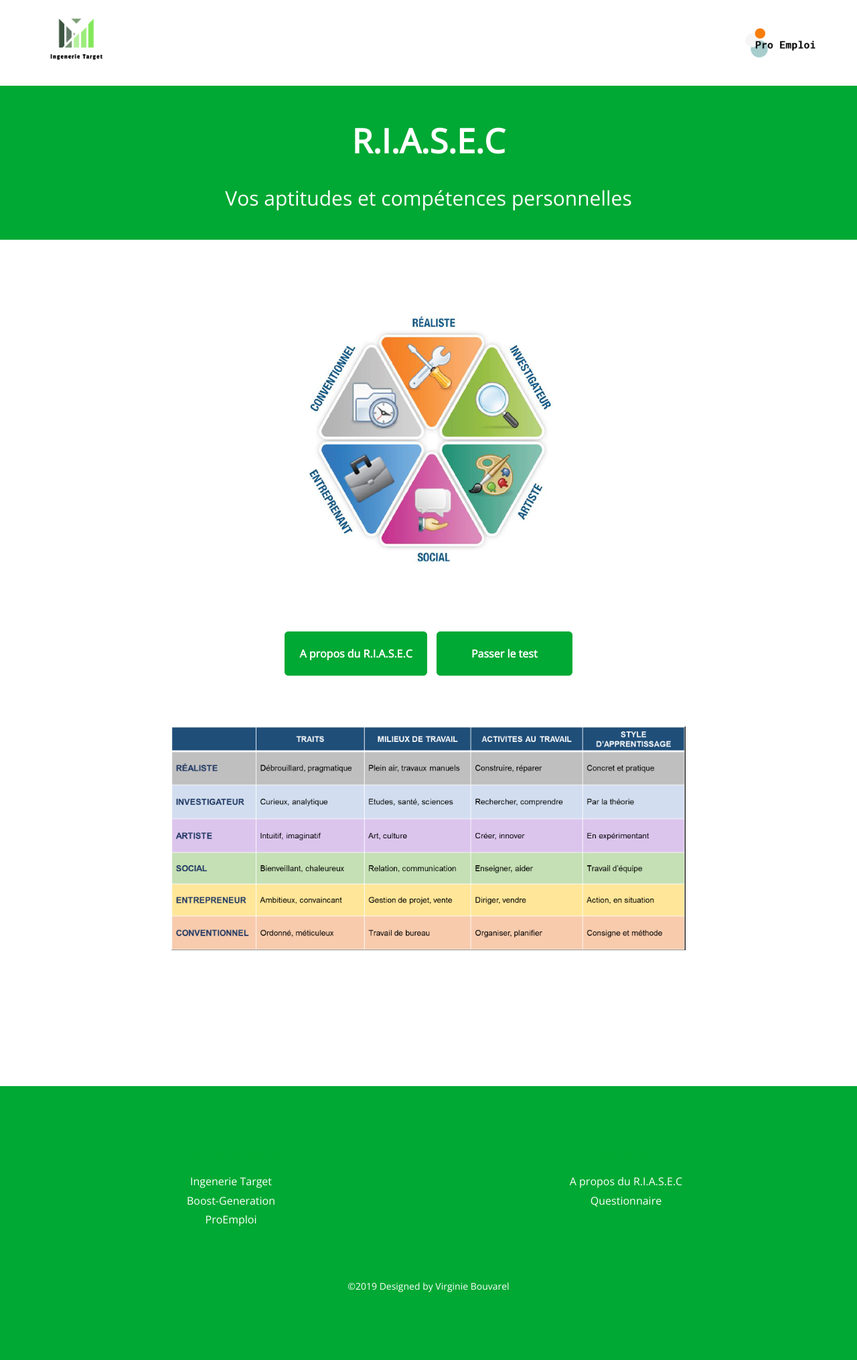
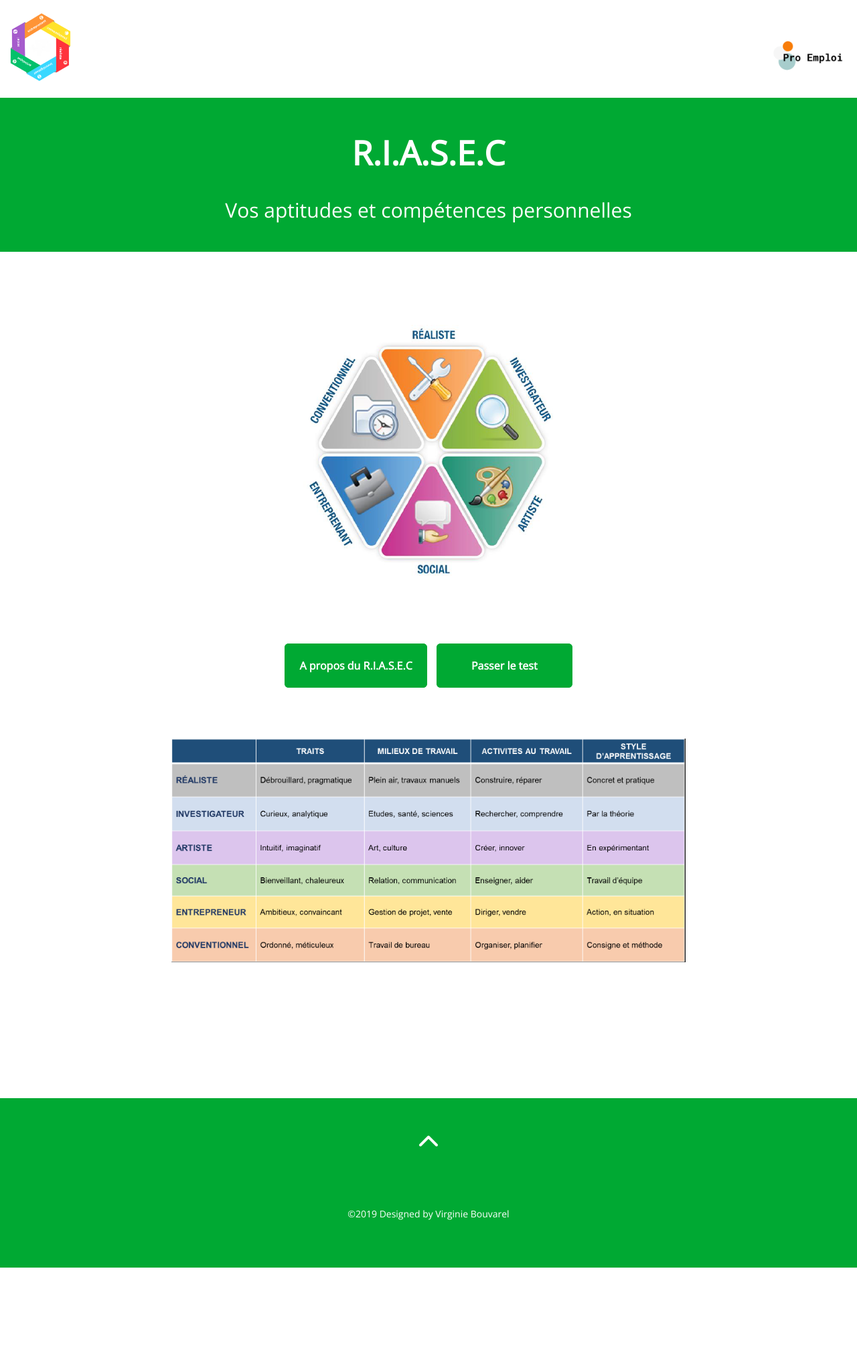
Before and after one commit to VirginieBouvarel/no_tuto, a PHP site: page / in a window 1280 px wide. Shown: the whole page at 67% size. After the commit the page ends 1893 px from the top, so only its background shows below. Run offline with PHP 8.4, Linux system fonts and the light colour scheme; some libraries are stand-ins or nearby versions.

Commit message:
RWD home ok

```diff
--- a/css/style.css
+++ b/css/style.css
@@ -75,16 +75,17 @@ a{
 }
 
 /*HEADER*/
-
+header div{
+    padding:2rem 1rem;
+}
 header div img:first-child{
-    width:10%;
+    width:8%;
     float:left;
-    margin-left:5rem;
+    margin-bottom:1rem;
 }
 header div img:last-child{
     width:10%;
     float:right;
-    margin-right:5rem;;
 }
 header section{
     clear:both;
@@ -103,15 +104,15 @@ header p{
 }
 
 /*MAIN*/
-/*ACCUEIL*/
-main{
+/*HOME*/
+.home{
     text-align:center;
 }
-main div{
+.home img:nth-child(1){
+    margin:10rem 0;
+}
+.home div{
     transition:all .3s;
-}
-main img:nth-child(1){
-    margin:10rem 0;
 }
 .about_btn{
     margin-right:1rem;
@@ -119,7 +120,7 @@ main img:nth-child(1){
 .test_btn{
     padding: 2rem 5rem;
 }
-main img:nth-child(3){
+.home img:nth-child(3){
     width:60%;
     margin:10rem 0;
 }
@@ -321,57 +322,55 @@ footer{
     text-align:center;
     padding:5rem;
     margin-top:10rem;
-}
-footer nav{
-    width:50%;
-    padding:2rem;
-    margin:0 auto;
-}
-footer nav h3{
-    font-size:2rem;
-    font-weight:bold;
-    margin-bottom:2rem;
-}
-footer nav a{
-    display:block;
-    margin-bottom:1rem;
-}
-footer p{
-    width:100%;
-    margin: 5rem;
     text-align:center;
 }
 
+footer a i{
+    color:var(--white);
+}
 
+footer p{
+    margin-top:8rem;
+    text-align:center;
+}
+
+/*VERSION LAPTOP*/
+@media screen and (max-width:1025px){
+    header div img:first-child, header div img:last-child{
+        width:12%;
+    }
+}
 /*VERSION TABLETTE*/
-@media screen and (max-width:780px){
+@media screen and (max-width:770px){
     header div img:first-child, header div img:last-child{
         width:15%;
     }
-
+    .home img:nth-child(3){
+        width:80%;
+        margin:10rem 0;
+    }
 }
-
 /*VERSION MOBILE*/
-@media screen and (max-width:380px){
+@media screen and (max-width:578px){
     header div img:first-child, header div img:last-child{
         width:25%;
     }
     header p{
         font-size:2rem;
     }
-    main img:nth-child(1){
+    .home img:nth-child(1){
         width:80%;
-        margin:3rem 0;
+        margin:6rem 0;
     }
-    .about, .test{
+    .about_btn, .test_btn{
         display:block;
         width:80%;
         margin:2rem auto;
     }
-    main div{
+    .home div{
         margin-bottom:10rem;
     }
-    main img:nth-child(3){
+    .home img:nth-child(3){
         display:none;
     }
 
@@ -379,4 +378,7 @@ footer p{
         flex-direction:column;
         width:100%;
     }
+    footer p{
+        font-size:1.2rem;
+    }
 }
--- a/index.phtml
+++ b/index.phtml
@@ -1,6 +1,8 @@
+<section class="home">
     <img src="img/hexagone_riasec.png" alt="Roue des métiers du Riasec">
     <div>
         <a class="about_btn btn_link" href="about.php">A propos du R.I.A.S.E.C</a>
         <a class="test_btn btn_link" href="questions1-interest.php">Passer le test</a>
     </div>
     <img src="img/tableau_profils_riasec.png" alt="Les profils RIASEC en quelques mots">
+</section>
--- a/layout.phtml
+++ b/layout.phtml
@@ -9,9 +9,9 @@
     <link rel="stylesheet" type="text/css" href="css/style.css">
 </head>
 <body>
-    <header>
+    <header id="top">
         <div>
-            <img src="img/logo/logo_ingenerie_target.png" alt="logo Ingenerie Target">
+            <img src="img/logo/logo_riasec.png" alt="logo Riasec">
             <img src="img/logo/logo_pro_emploi.png" alt="logo Pro Emploi">
         </div>
         <section>
@@ -24,18 +24,8 @@
             include($template);
         ?>
     </main>
-    <footer class="flex">
-        <nav>
-            <h3>Nos partenaires</h3>
-            <a>Ingenerie Target</a>
-            <a>Boost-Generation</a>
-            <a>ProEmploi</a>
-        </nav>
-        <nav>
-            <h3>Plan du site</h3>
-            <a>A propos du R.I.A.S.E.C</a>
-            <a>Questionnaire</a>
-        </nav>
+    <footer>
+        <a href="#top"><i class="fas fa-chevron-up fa-2x"></i></a>
         <p>&copy;2019 Designed by Virginie Bouvarel</p>
     </footer>
     <script type="text/javascript" src="js/events.js"></script>
```
Also changed, not shown: read.md (deleted, +0 -13 lines), img/logo/logo_ingenerie_target.png (deleted), img/logo/logo_riasec.png (renamed from img/logo/logo_results.png). Lines whose indentation alone changed are shown as unchanged.
